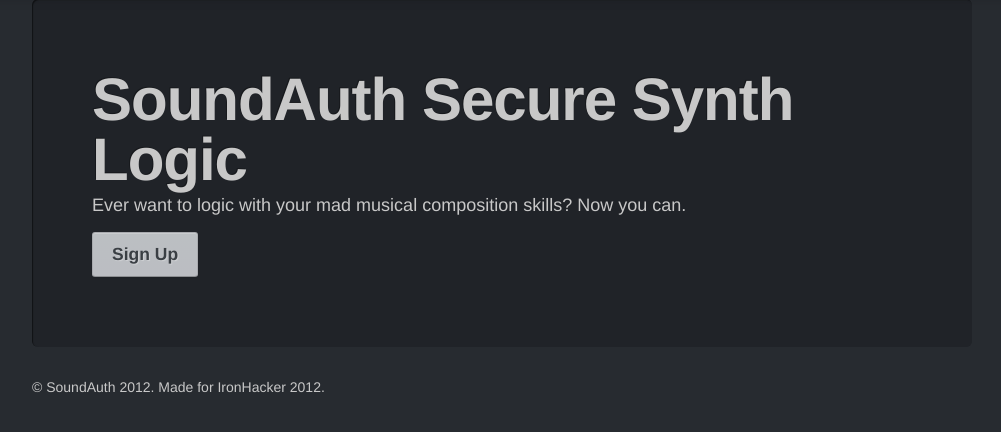
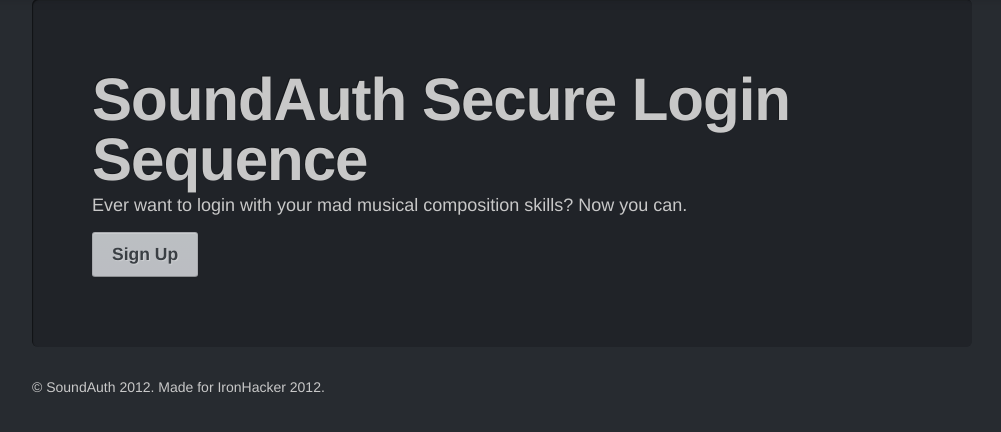
Before and after one commit to noahadams/soundpass, a Django app: template soundauth/core/templates/home.html in a window 1280 px wide. Shown: the part 41-473 px from the top of the page, without its empty margins (138-1139 px from the left). Run offline with Django 3.2, Linux system fonts and the light colour scheme; the template is opened without the code that fills it, so the values that code supplies are empty; some libraries are stand-ins or nearby versions.

Commit message:
update copy on home page

```diff
--- a/soundauth/core/templates/home.html
+++ b/soundauth/core/templates/home.html
@@ -2,8 +2,8 @@
 
 {% block content %}
             <div class="hero-unit">
-                <h1>SoundAuth Secure Synth Logic</h1>
-                <p>Ever want to logic with your mad musical composition skills? Now you can.</p>
+                <h1>SoundAuth Secure Login Sequence</h1>
+                <p>Ever want to login with your mad musical composition skills? Now you can.</p>
                 <p><a class="btn btn-primary btn-large" href="/signup/">Sign Up</a></p>
             </div>
 {% endblock %}
```
